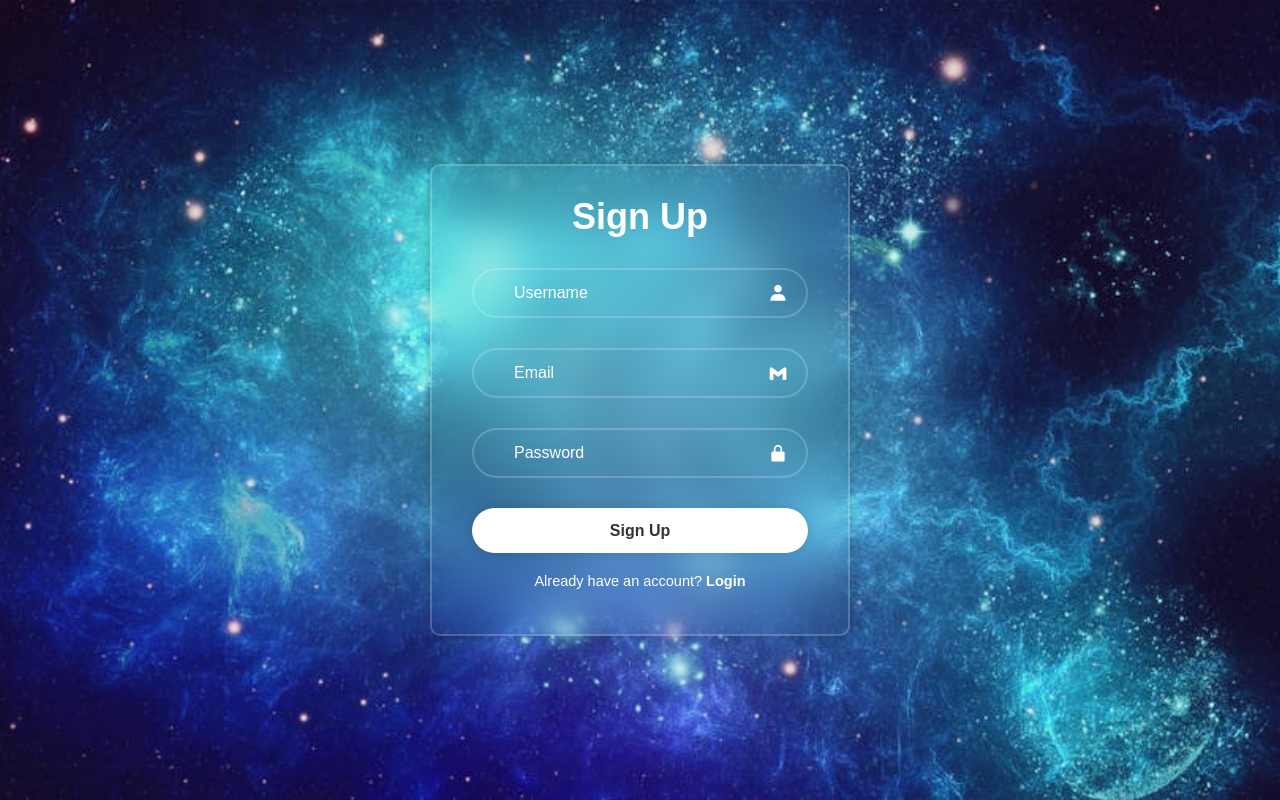
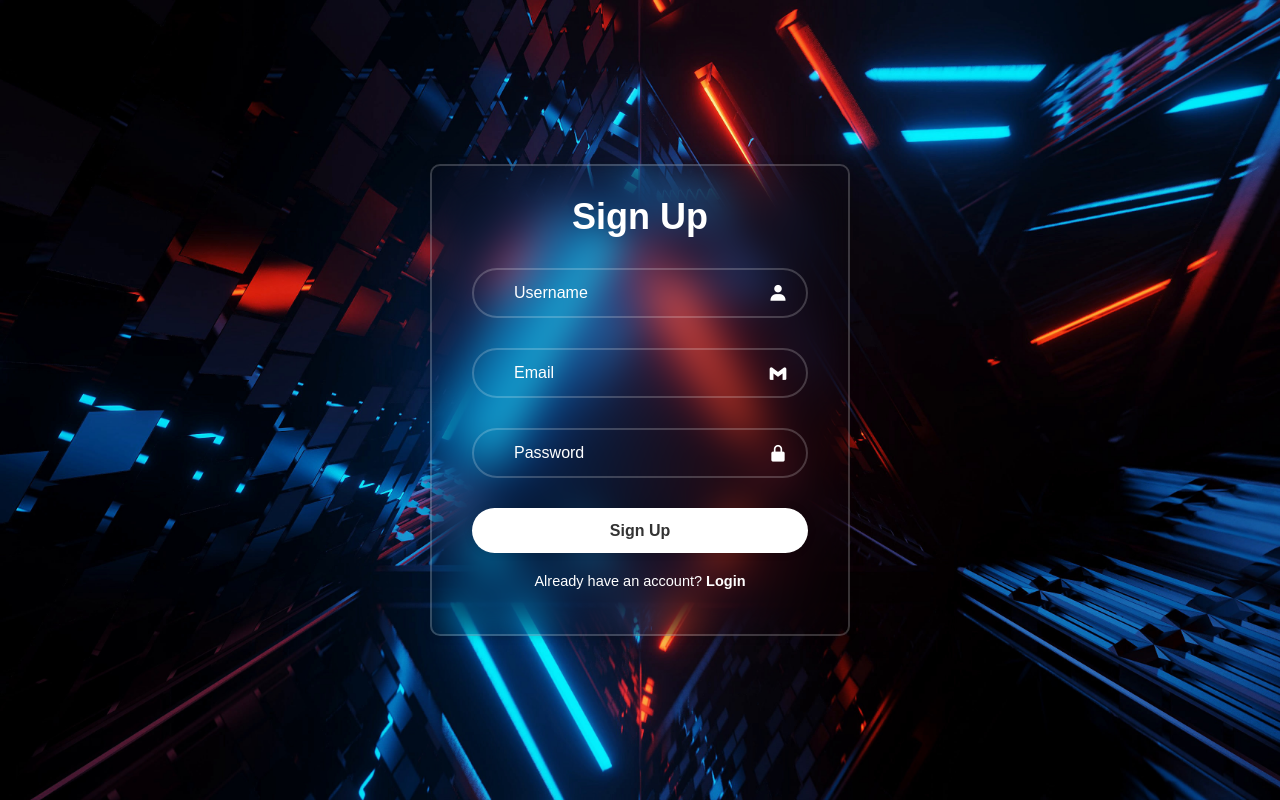
Before and after one commit to SatvikRao/Financial-Dashboard, a Flask app: page /signup in a window 1280 px wide. Run offline with Flask 3, Linux system fonts and the light colour scheme; some libraries are stand-ins or nearby versions.

Commit message:
wallpaper

```diff
--- a/static/style_enter.css
+++ b/static/style_enter.css
@@ -9,7 +9,7 @@ body{
     justify-content: center;
     align-items: center;
     min-height: 100vh;
-    background: url(Blue-Japanese-Painting-AI-Generated-4K-Wallpaper.jpg) no-repeat;
+    background: url(abstract-flames-exploding-multi-colored-ink-paint-generated-by-ai.jpg) no-repeat;
     background-size: cover;
     background-position: center;
     font-family: sans-serif;
--- a/static/style_signup.css
+++ b/static/style_signup.css
@@ -9,7 +9,7 @@ body{
     justify-content: center;
     align-items: center;
     min-height: 100vh;
-    background: url(blue-galaxy.jpg) no-repeat;
+    background: url(cool-geometric-triangular-figure-neon-laser-light-great-backgrounds-wallpapers.jpg) no-repeat;
     background-size: cover;
     background-position: center;
     font-family: sans-serif;
```
Also changed, not shown: static/Blue-Japanese-Painting-AI-Generated-4K-Wallpaper.jpg (deleted), static/blue-galaxy.jpg (deleted), static/cool-geometric-triangular-figure-neon-laser-light-great-backgrounds-wallpapers.jpg (added), 1 other file.
